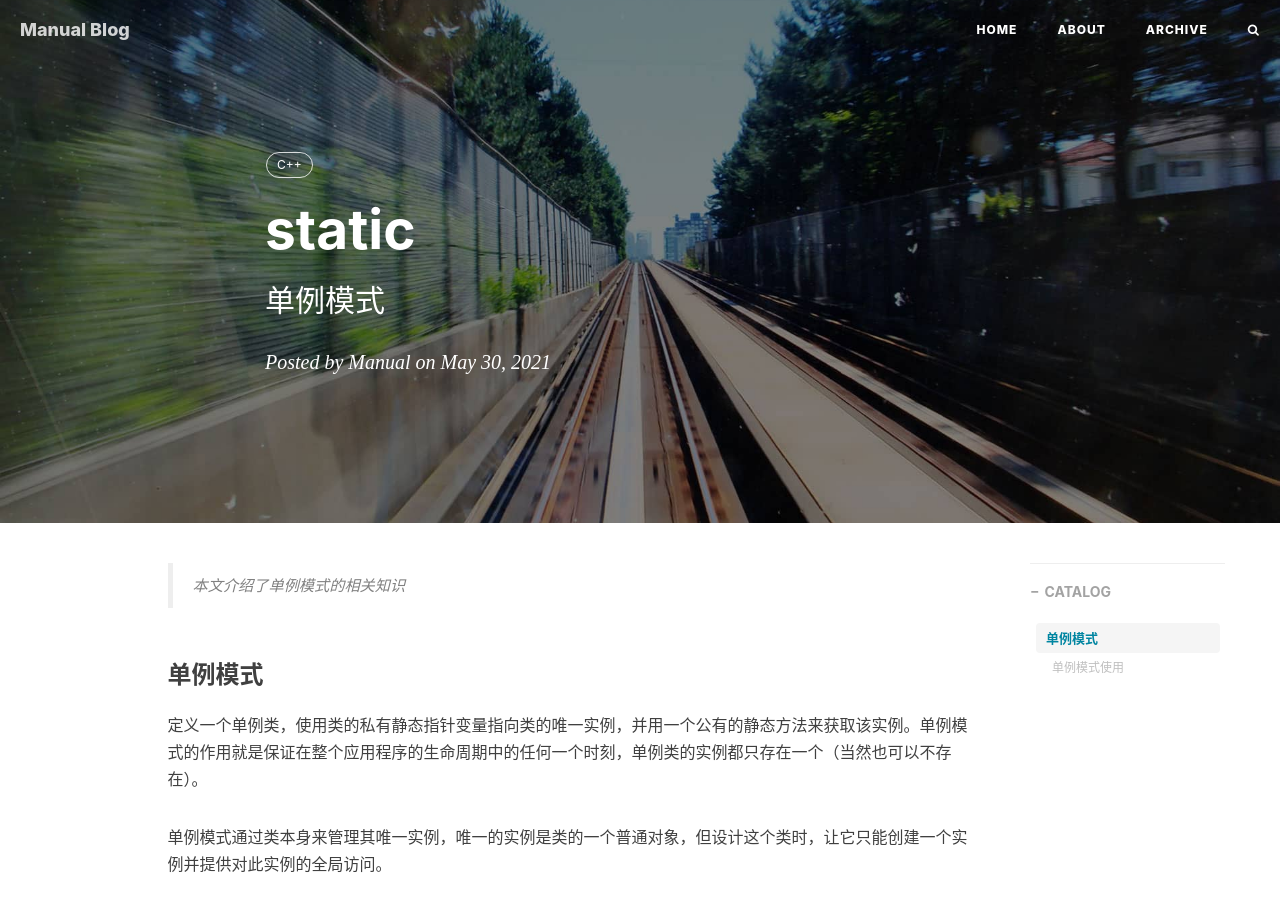
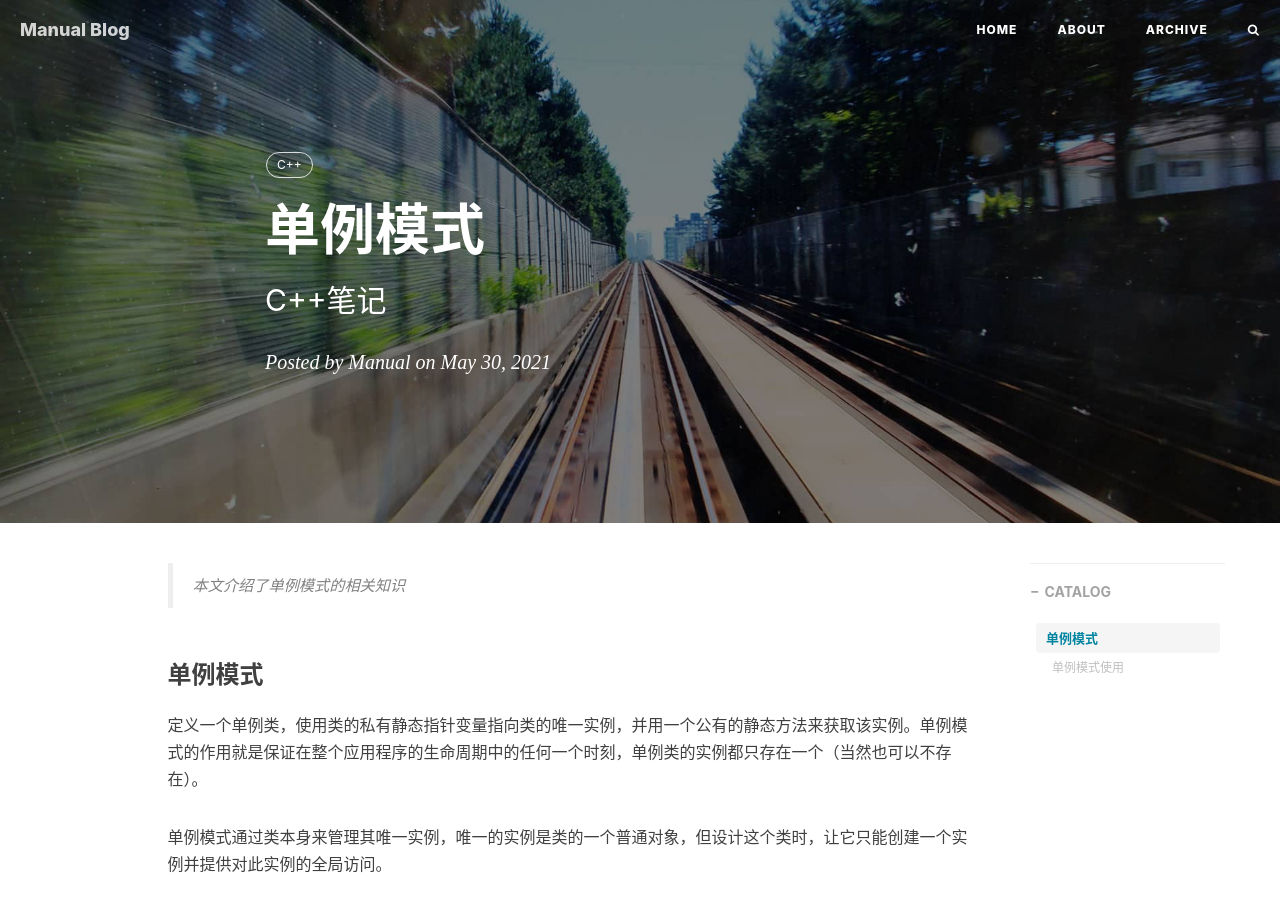
Before and after one commit to ma-nual/ma-nual.github.io, a Jekyll site: the page built from _posts/2021-5-30-单例模式.md, in a window 1280 px wide and 900 px high. Built offline with Jekyll 4.4.1, drawn with Linux system fonts in a browser that asks for light colours; nearby versions of some CDN libraries; comment, search, counter and statistics services are not loaded.

Commit message:
one post

```diff
--- a/_posts/2021-5-30-单例模式.md
+++ b/_posts/2021-5-30-单例模式.md
@@ -1,8 +1,8 @@
 ---
 layout:     post
 published:  true
-title:      "static"
-subtitle:   "单例模式"
+title:      "单例模式"
+subtitle:   "C++笔记"
 date:       2021-5-30 17:00:00
 author:     "Manual"
 header-img: "img/post-bg-2015.jpg"
```
Also changed, not shown: _posts/2021-3-20-struct，union占用字节数的计算.md (renamed from _posts/2021-2-20-struct，union占用字节数的计算.md, +1 -1 lines), _posts/2021-4-16-C++11:14新特性.md (renamed from _posts/2021-2-16-C++11:14新特性.md, +1 -1 lines).
